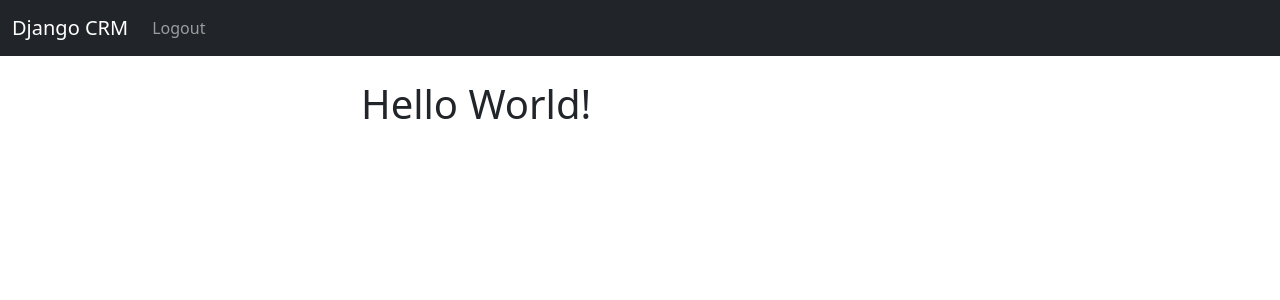
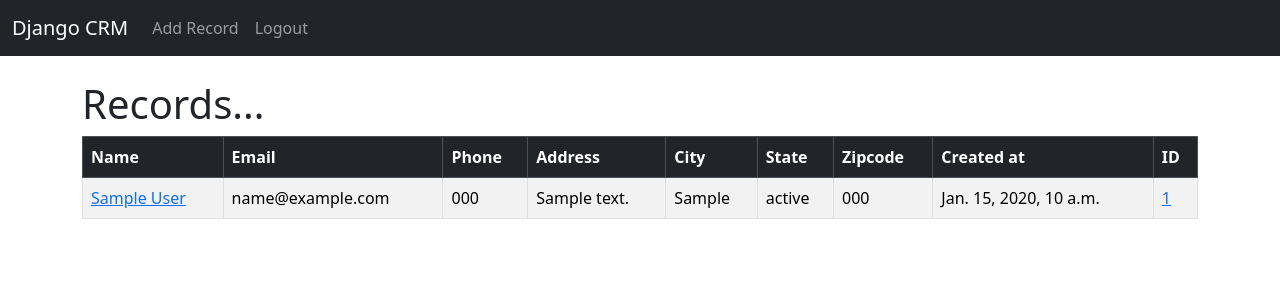
Before and after one commit to jokris1/Django-CRM, a Django app: page / in a window 1280 px wide. Shown: the top 300 px of the page. Run offline with Django 5.2, Linux system fonts and the light colour scheme; a user stored in the database is signed in; tables that the repository leaves empty hold one stand-in row (values such as "Sample post").

Commit message:
Project complete

```diff
--- a/website/admin.py
+++ b/website/admin.py
@@ -1,3 +1,5 @@
 from django.contrib import admin
+from .models import Record
 
-# Register your models here.
+# Register your models for admin here
+admin.site.register(Record)
--- a/website/models.py
+++ b/website/models.py
@@ -1,3 +1,17 @@
 from django.db import models
 
 # Create your models here.
+class Record(models.Model):
+    created_at = models.DateTimeField(auto_now_add=True) # time added when created
+    first_name = models.CharField(max_length=50)
+    last_name = models.CharField(max_length=50)
+    email = models.CharField(max_length=100)
+    phone = models.CharField(max_length=15)
+    address = models.CharField(max_length=100)
+    city = models.CharField(max_length=50)
+    state = models.CharField(max_length=50)
+    zipcode = models.CharField(max_length=20) # some countries have letters, therefore CharField
+
+    # what we want to show on screen
+    def __str__(self):
+        return (f'{self.first_name} {self.last_name}')
--- a/website/templates/home.html
+++ b/website/templates/home.html
@@ -2,14 +2,49 @@
 
 {% block content %}
 
-<div class="col-md-6 offset-md-3"> <!-- centering div -->
 
     {% if user.is_authenticated %} <!-- if user is logged in, do not display form -->
 
-        <h1>Hello World!</h1>
+        <h1>Records...</h1>
 
+        <table  class="table table-striped table-hover table-bordered">
+            <thead class="table-dark">
+                <tr>
+                    <th scope="col">Name </th>
+                    <th scope="col">Email</th>
+                    <th scope="col">Phone</th>
+                    <th scope="col">Address</th>
+                    <th scope="col">City</th>
+                    <th scope="col">State</th>
+                    <th scope="col">Zipcode</th>
+                    <th scope="col">Created at</th>
+                    <th scope="col">ID</th>
+                </tr>
+            </thead>
+            <tbody>
+
+
+        {% if records %} <!-- if there are records, print out each -->
+            {% for record in records %}
+                  <tr>
+                    <td scope="col"><a href="{% url 'record' record.id %}">{{ record.first_name }} {{ record.last_name }}</a></td>
+                    <td scope="col">{{ record.email }}</td>
+                    <td scope="col">{{ record.phone }}</td>
+                    <td scope="col">{{ record.address }}</td>
+                    <td scope="col">{{ record.city }}</td>
+                    <td scope="col">{{ record.state }}</td>
+                    <td scope="col">{{ record.zipcode }}</td>
+                    <td scope="col">{{ record.created_at }}</td>
+                    <td scope="col"><a href="{% url 'record' record.id %}">{{ record.id }}</td></td>
+                  </tr>
+
+            {% endfor %}
+        {% endif %}
+            </tbody>
+        </table>
     {% else %}
 
+        <div class="col-md-6 offset-md-3">
         <h1>Login</h1>
         </br>
         <form method="POST" action="{% url 'home' %}"> <!-- send back to home page -->
@@ -24,7 +59,7 @@
                 <div class="mb-3">
                 <input type="password" class="form-control" name="password" placeholder="Password" required>
                 </div>
-                </br>
+                <br/>
                 <button type="submit" class="btn btn-secondary">Login</button>
             </form>
         </form>
--- a/website/templates/navbar.html
+++ b/website/templates/navbar.html
@@ -8,6 +8,10 @@
         <ul class="navbar-nav me-auto mb-2 mb-lg-0">
 
             {% if user.is_authenticated %}
+
+            <li class="nav-item">
+                <a class="nav-link" href="{% url 'add_record' %}">Add Record</a>
+            </li>
 
             <li class="nav-item">
                 <a class="nav-link" href="{% url 'logout' %}">Logout</a>
--- a/website/urls.py
+++ b/website/urls.py
@@ -6,4 +6,8 @@ urlpatterns = [
     # path('login/', views.login_user, name='login'),
     path('logout/', views.logout_user, name='logout'),
     path('register/', views.register_user, name='register'),
+    path('record/<int:pk>/', views.customer_record, name='record'), # pk from Record model in views.py
+    path('delete_record/<int:pk>/', views.delete_record, name='delete_record'),
+    path('add_record/', views.add_record, name='add_record'),
+    path('update_record/<int:pk>/', views.update_record, name='update_record')
 ]
--- a/website/views.py
+++ b/website/views.py
@@ -1,10 +1,15 @@
 from django.shortcuts import render, redirect
 from django.contrib.auth import authenticate, login, logout # login/logout
 from django.contrib import messages # when user logs in/out
+from .forms import SignUpForm, AddRecordForm # import form
+from .models import Record
 
 
 
 def home(request): # request of page, which is sent back into backend, pass into view and returning page
+    records = Record.objects.all() # get all records, show in GET logic
+
+
     # POST FORM LOGIC
     if request.method == 'POST': # if posting form, get form data
         username = request.POST['username'] # since form has name='username'
@@ -20,7 +25,7 @@ def home(request): # request of page, which is sent back into backend, pass into
             messages.success(request, "There was an error logging in, please try again...")
             return redirect('home')
 
-    return render(request, 'home.html', {})
+    return render(request, 'home.html', {'records':records}) # display all records
 
 def logout_user(request):
     logout(request)
@@ -28,4 +33,76 @@ def logout_user(request):
     return redirect('home')
 
 def register_user(request):
-    return render(request, 'register.html', {})
+    if request.method == 'POST': # when form is posted
+        form = SignUpForm(request.POST)
+        if form.is_valid(): # django checks this automatically
+            form.save()
+
+            # authenticate and login
+            username = form.cleaned_data['username']
+            password = form.cleaned_data['password1'] # forms.py
+            user = authenticate(username=username, password=password)
+            login(request, user)
+            messages.success(request, "You have successfully registered! Welcome!")
+            return redirect('home')
+
+    else: # if not posting form, they are visiting same form page
+        form = SignUpForm()
+        return render(request, 'register.html', {'form':form}) # pass form into web
+
+    return render(request, 'register.html', {'form':form})
+
+def customer_record(request, pk): # pk in urls
+    # allow visibility only if logged in
+    if request.user.is_authenticated:
+        # look up single record
+        customer_record = Record.objects.get(id=pk) # pk is nr passed in at get request
+
+        return render(request, 'record.html', {'customer_record':customer_record})
+
+    else:
+        messages.success(request, "You must be logged in to view that page...")
+        return redirect('home')
+
+def delete_record(request, pk):
+    # only allow if logged in
+    if request.user.is_authenticated:
+        delete_it = Record.objects.get(id=pk)
+        delete_it.delete()
+        messages.success(request, "Record deleted successfully!")
+        return redirect('home')
+    else:
+        messages.success(request, "You must be logged in to do that...")
+        return redirect('home')
+
+def add_record(request):
+    form = AddRecordForm(request.POST or None) # If not posting, go to web page
+    if request.user.is_authenticated:
+        # allow post if logged in
+        if request.method == "POST":
+            if form.is_valid():
+                add_record = form.save()
+                messages.success(request, "Record Added...")
+                return redirect('home')
+       # else show form on page (GET-request)
+        return render(request, 'add_record.html', {'form':form})
+    # if not authenticated
+    else:
+        messages.success(request, "You must be logged in...")
+        return redirect('home')
+
+def update_record(request, pk):
+    if request.user.is_authenticated:
+        # allow update if logged in
+        current_record = Record.objects.get(id=pk)
+        form = AddRecordForm(request.POST or None, instance=current_record) # instance will populate form with previous data
+
+        if form.is_valid():
+            form.save()
+            messages.success(request, "Record has been updated!")
+            return redirect('home')
+        return render(request, 'update_record.html', {'form':form})
+
+    else:
+        messages.success(request, "You must be logged in...")
+        return redirect('home')
```
Also changed, not shown: website/forms.py (+17 -0 lines), website/templates/add_record.html (added, +22 -0 lines), website/templates/record.html (added, +42 -0 lines), website/templates/register.html (+29 -1 lines), website/templates/update_record.html (added, +21 -0 lines), website/migrations/0001_initial.py (added).
